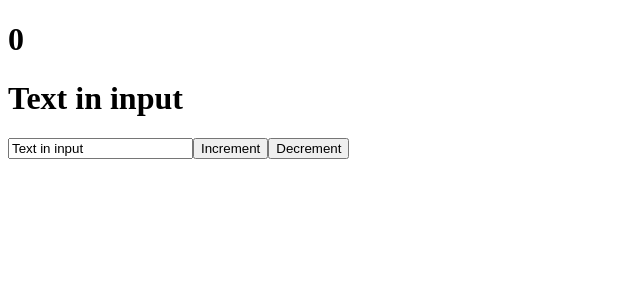
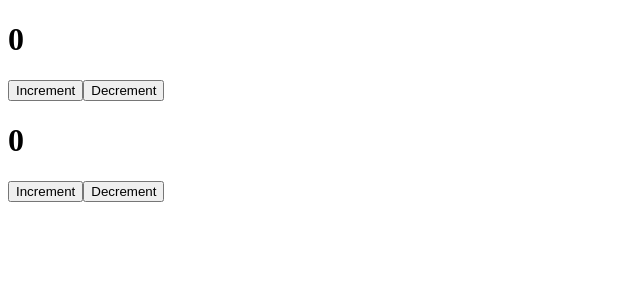
Before and after one commit to Yaroslav-Teslenko/react-00, a React (Create React App) app: page / in a window 1280 px wide. Shown: the top 300 px of the page, without its empty margins (0-640 px from the left). Built offline with nearby package versions, Linux system fonts and the light colour scheme.

Commit message:
функциональный и классовый компоненты
Counter.jsx функционалиный компонент
ClassCounter.jsx классовый компонент

```diff
--- a/src/App.js
+++ b/src/App.js
@@ -1,4 +1,6 @@
-import React, { useState } from "react";
+import React from "react";
+import ClassCounter from "./components/ClassCounter";
+import Counter from "./components/Counter";
 //react импортируем в каждый файл где мы создаем компонент
 //
 /*
@@ -7,32 +9,24 @@ react не понимает что в конкретном компоненте
 для этого придумано состоянии(State). каждый компонент обладает каким-то состоянием и при изменении этого состояния react понимает что произошли изменения и перерисовывает компонент
  */
 function App() {
-  const [likes, setLikes] = useState(0);
-  const [value, setValue] = useState("Text in input");
-
-  function increment() {
-    setLikes(likes + 1);
-    //!!! мы не изменяем state  напрямую !!!
-  }
-  function decrement() {
-    setLikes(likes - 1);
-    //!!! мы не изменяем state  напрямую !!!
-  }
   return (
     <div className="App">
-      <h1>{likes}</h1>
-      <h1>{value} </h1>
-      <input type="text" value={value} onChange={(event) => setValue(event.target.value)} />
-      <button onClick={increment}> Increment</button>
-      <button onClick={decrement}> Decrement </button>
+      <Counter />
+      <ClassCounter />
     </div>
   );
 }
-/* двустороннее связывание на примере input */
+/* создание компонентов */
 /*
-   <input type="text" value={value}
-   onChange={(event) => setValue(event.target.value)} />
+Counter.jsx функционалиный компонент
+ClassCounter.jsx классовый компонент
 
-   сразу достаем event.target.value и  изменяем state
+
+классовый компонент это устаревший подход.
+разработчики рекомендут использовать
+функциональные компоненты и хуки, чтобы этими
+функциональными компонентами управлять
+
+
 */
 export default App;
--- /dev/null
+++ b/src/components/ClassCounter.jsx
@@ -0,0 +1,59 @@
+import React from "react";
+class ClassCounter extends React.Component {
+  constructor(props) {
+    super(props);
+    this.state = { count: 0 };
+    this.increment = this.increment.bind(this);
+    this.decrement = this.decrement.bind(this);
+  }
+  increment() {
+    this.setState({ count: this.state.count + 1 });
+  }
+  decrement() {
+    this.setState({ count: this.state.count - 1 });
+  }
+  render() {
+    return (
+      <div>
+        <h1>{this.state.count}</h1>
+        <button onClick={this.increment}> Increment</button>
+        <button onClick={this.decrement}> Decrement </button>
+      </div>
+    );
+  }
+}
+
+export default ClassCounter;
+
+/*
+
+
+
+ClassCounter.jsx
+- явно указываем через расширение, что внутри файла будет использоваться JSX
+- компонент наследует (extends) React.Component
+- необходимо реализовать функцию render(), которая будет возвращать
+JSX (в отличие от функционального компонента, который сразу этот JSX
+возвращает без всяких промежуточных функций)
+
+
+const ClassCounter
+- называем как файл
+- с заглавной
+- extends React.Component
+- render(){return(<JSX>)}
+- !!! обязательно export default Counter;
+
+
+- мы работаем внутри класса
+    - от  function можно избавиться
+    - чтобы обратиться к свойствам, методам используем this
+- this.state  зарезервированоe свойствo для инициализации состояния
+- this.setState  зарезервированый метод для изменения состояния
+
+
+TypeError: Cannot read properties of undefined (reading 'setState')
+потерян контекст, напрямую биндим в constructor
+ this.increment = this.increment.bind(this);
+
+*/
--- /dev/null
+++ b/src/components/Counter.jsx
@@ -0,0 +1,36 @@
+import React, { useState } from "react";
+const Counter = () => {
+  const [count, setCount] = useState(0);
+  function increment() {
+    setCount(count + 1);
+    //!!! мы не изменяем state  напрямую !!!
+  }
+  function decrement() {
+    setCount(count - 1);
+    //!!! мы не изменяем state  напрямую !!!
+  }
+  return (
+    <div>
+      <h1>{count}</h1>
+      <button onClick={increment}> Increment</button>
+      <button onClick={decrement}> Decrement </button>
+    </div>
+  );
+};
+
+export default Counter;
+/*
+Counter.jsx
+- явно указываем через расширение, что внутри файла будет использоваться JSX
+- компонент это просто функция которая возвращает какой-то JSX
+
+const Counter
+- называем как файл
+- с заглавной
+- !!! обязательно export default Counter;
+- !!! return(<JSX>)
+
+const Counter =()=>{}
+const Counter = function(){}
+
+*/
```
